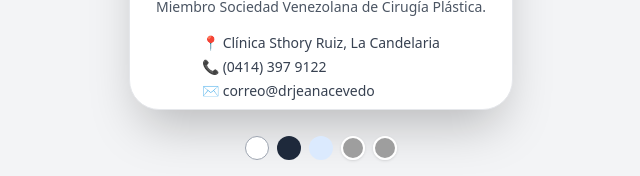
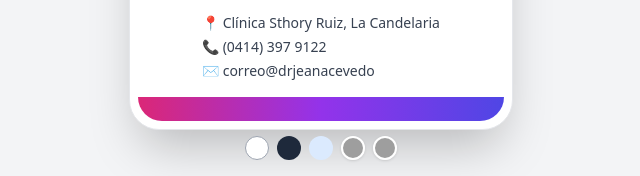
Before and after one commit to TRUENO59/trueno59.github.io, a plain HTML site: page index.html in a window 1280 px wide. Shown: the part 624-800 px from the top of the page, without its empty margins (319-959 px from the left). Drawn offline with nearby package versions, Linux system fonts and the light colour scheme; grey boxes are pictures that could not be loaded.

Commit message:
Update index.html

```diff
--- a/index.html
+++ b/index.html
@@ -30,7 +30,7 @@
 
         class="relative p-2 max-w-sm w-full bg-white dark:bg-gray-800 rounded-[30px] shadow-2xl flex flex-col items-center space-y-4 transition-colors duration-500 ease-in-out border border-gray-200 dark:border-gray-700">
 
-        <!-- Imagen degradee detras de la foto de perfil -->
+        <!-- Franja degradee detras de la foto de perfil -->
         <div
             class="absolute top-0 left-0 w-full h-32 bg-gradient-to-r from-pink-600 via-purple-600 to-indigo-600 rounded-t-[30px]">
         </div>
@@ -105,7 +105,10 @@
                     style="background-image: url('https://images.unsplash.com/photo-1470071459604-3b5ec3a7fe05?q=50&h=32');"
                     title="Cielo"></button>
         </div>
-
+        <!-- Franja degradee al final de la Card-->
+        <div
+            class="bottom-0 left-0 w-full h-6 bg-gradient-to-r from-pink-600 via-purple-600 to-indigo-600 rounded-b-[30px]">
+        </div>
     </div>
 
     <script src="script.js" defer></script>
```
